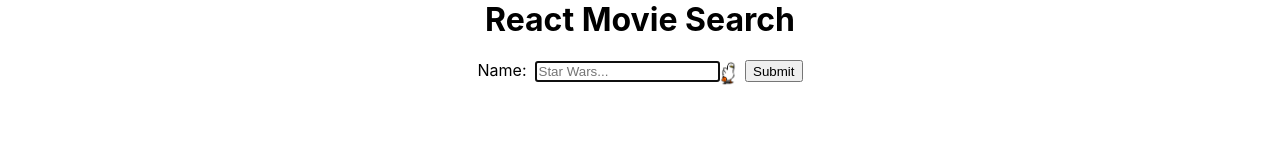
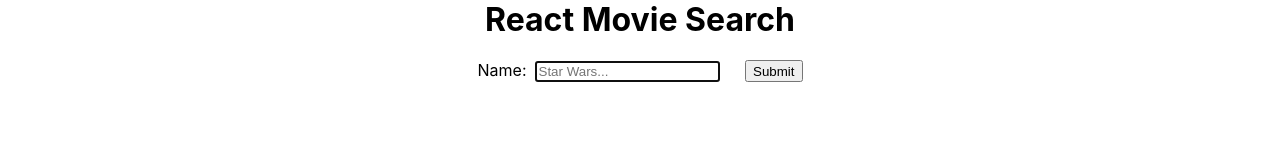
Before and after one commit to Mix-Liten/react-movie_search, a React (Create React App) app: page / in a window 1280 px wide. Shown: the top 160 px of the page. Built offline with nearby package versions, Linux system fonts and the light colour scheme; the HTML template or start-up script is replaced by a standard one.

Commit message:
fix: default close loading

```diff
--- a/src/containers/Movie/SearchForm.tsx
+++ b/src/containers/Movie/SearchForm.tsx
@@ -38,7 +38,7 @@ interface SearchFormProps {
 }
 
 const SearchForm: FC<SearchFormProps> = ({ updateMovieList, lastSearchText }) => {
-  const [isLoading, setIsLoading] = useState(true)
+  const [isLoading, setIsLoading] = useState(false)
   const onSubmit = async (e: FormEvent<HTMLFormElement>) => {
     e.preventDefault()
     const target = e.target as typeof e.target & {
```
